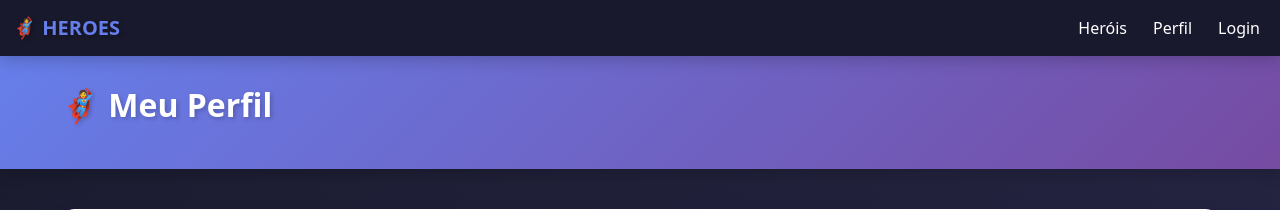
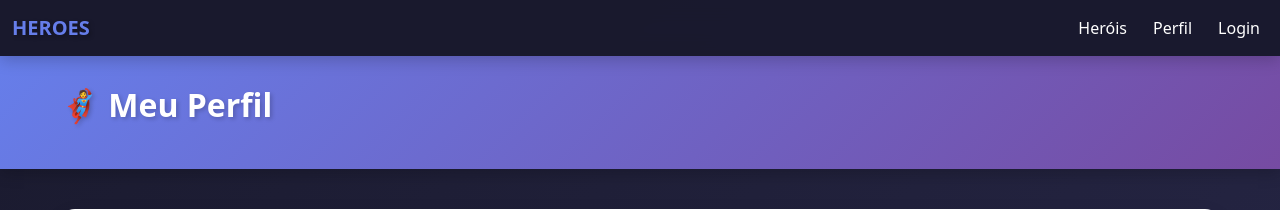
Before and after one commit to danipla4853Y/Hero-Manager, a Flask app: template templates/perfil.html in a window 1280 px wide. Shown: the top 210 px of the page. Run offline with Flask 3, Linux system fonts and the light colour scheme; the template is opened without the code that fills it: most values are stand-ins (such as "Sample title", 1, 10 or a date in 2020).

Commit message:
Fix HTML encoding issues in perfil.html

```diff
--- a/templates/perfil.html
+++ b/templates/perfil.html
@@ -16,7 +16,7 @@
     <!-- Navbar -->
     <nav class="navbar navbar-expand-lg navbar-dark sticky-top">
         <div class="container-fluid">
-            <a class="navbar-brand" href="{{ url_for('home') }}">🦸 HEROES</a>
+            <a class="navbar-brand" href="{{ url_for('home') }}">HEROES</a>
             <button class="navbar-toggler" type="button" data-bs-toggle="collapse" data-bs-target="#navbarNav">
                 <span class="navbar-toggler-icon"></span>
             </button>
@@ -99,4 +99,5 @@
     <!-- Bootstrap JS -->
     <script src="https://cdn.jsdelivr.net/npm/bootstrap@5.3.0/dist/js/bootstrap.bundle.min.js"></script>
 </body>
+
 </html>
```
